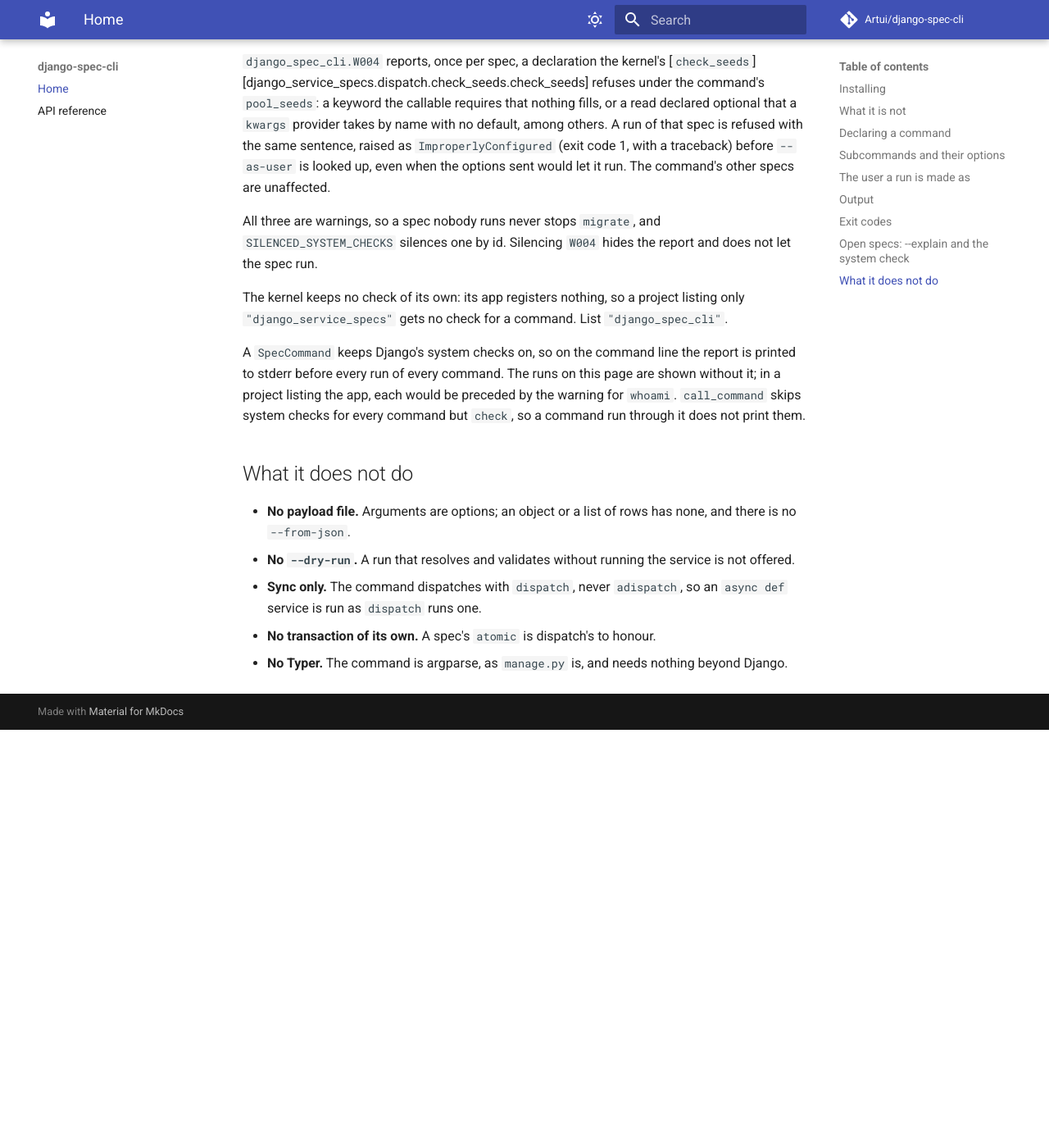
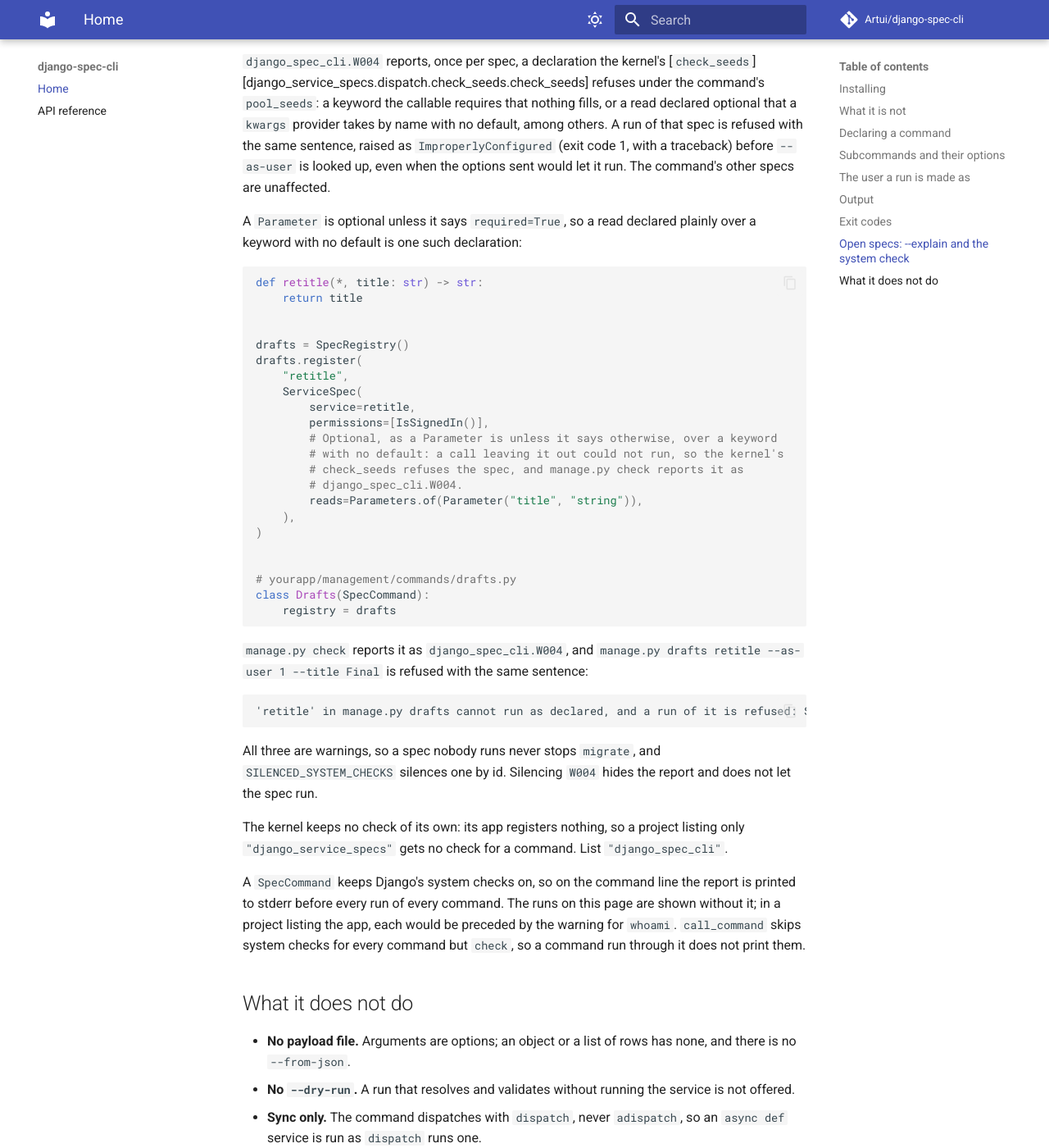
Before and after one commit to Artui/django-spec-cli, an MkDocs documentation site: the page built from docs/index.md, in a window 1280 px wide and 1400 px high, scrolled down 5938 px. Shown: the whole window at 82% size. Built offline with MkDocs 1.6.1 and Material for MkDocs 9.7.7, drawn with Linux system fonts in a browser that asks for light colours; comment, search, counter and statistics services are not loaded; before the commit the page ends 6828 px from its top, so only the background shows below that.

Commit message:
Release 0.4.1: the command line page shows and asserts a spec the kernel refuses
The examples project gains a drafts command whose one spec declares a plain
optional Parameter over a keyword with no default, which check_seeds refuses.
The page's system-check section includes it and prints its W004 sentence; the
page's tests assert that the check reports exactly that warning for it and that
a run of the spec raises the same sentence.

Co-Authored-By: Claude Opus 5.5 <noreply@anthropic.com>

````diff
--- a/django_spec_cli/version.py
+++ b/django_spec_cli/version.py
@@ -2,6 +2,6 @@
 
 from __future__ import annotations
 
-__version__: str = "0.4.0"
+__version__: str = "0.4.1"
 
 __all__ = ["__version__"]
--- a/docs/examples/commands.py
+++ b/docs/examples/commands.py
@@ -1,4 +1,5 @@
-"""A registry served as a management command, and a command that looks its user up by username.
+"""A registry served as a management command, a command that looks its user up by username, and
+a command serving a spec the kernel refuses as declared.
 
 ``tests/docs/test_commands_examples.py`` runs every command line
 ``docs/index.md`` shows through this module's ``Command``, from argv as
@@ -137,3 +138,31 @@ class ByUsername(SpecCommand):
 
 
 # --8<-- [end:by_username]
+
+
+# --8<-- [start:refused]
+def retitle(*, title: str) -> str:
+    return title
+
+
+drafts = SpecRegistry()
+drafts.register(
+    "retitle",
+    ServiceSpec(
+        service=retitle,
+        permissions=[IsSignedIn()],
+        # Optional, as a Parameter is unless it says otherwise, over a keyword
+        # with no default: a call leaving it out could not run, so the kernel's
+        # check_seeds refuses the spec, and manage.py check reports it as
+        # django_spec_cli.W004.
+        reads=Parameters.of(Parameter("title", "string")),
+    ),
+)
+
+
+# yourapp/management/commands/drafts.py
+class Drafts(SpecCommand):
+    registry = drafts
+
+
+# --8<-- [end:refused]
--- a/docs/index.md
+++ b/docs/index.md
@@ -264,6 +264,23 @@ with the same sentence, raised as `ImproperlyConfigured` (exit code 1,
 with a traceback) before `--as-user` is looked up, even when the options sent
 would let it run. The command's other specs are unaffected.
 
+A `Parameter` is optional unless it says `required=True`, so a read declared
+plainly over a keyword with no default is one such declaration:
+
+```python
+--8<--
+docs/examples/commands.py:refused
+--8<--
+```
+
+`manage.py check` reports it as `django_spec_cli.W004`, and
+`manage.py drafts retitle --as-user 1 --title Final` is refused with the same
+sentence:
+
+```text
+'retitle' in manage.py drafts cannot run as declared, and a run of it is refused: ServiceSpec.service requires the keyword(s) ['title'], declared as optional reads that nothing else fills, so a call leaving one out is refused as missing. Declare the read required, or give the keyword a default.
+```
+
 All three are warnings, so a spec nobody runs never stops `migrate`, and
 `SILENCED_SYSTEM_CHECKS` silences one by id. Silencing `W004` hides the report
 and does not let the spec run.
--- a/pyproject.toml
+++ b/pyproject.toml
@@ -149,7 +149,7 @@ skip-magic-trailing-comma = false
 root = ["./django_spec_cli"]
 
 [tool.bumpversion]
-current_version = "0.4.0"
+current_version = "0.4.1"
 allow_dirty = false
 commit = false
 tag = false
````
Also changed, not shown: CHANGELOG.md (+13 -1 lines), 1 other file.
